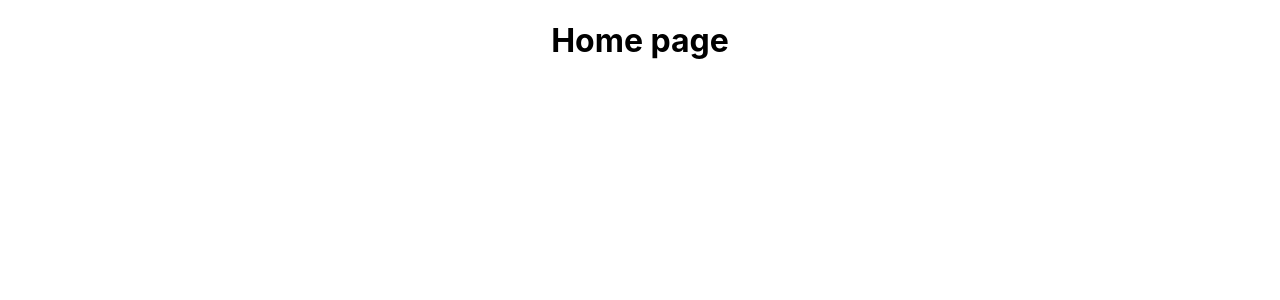
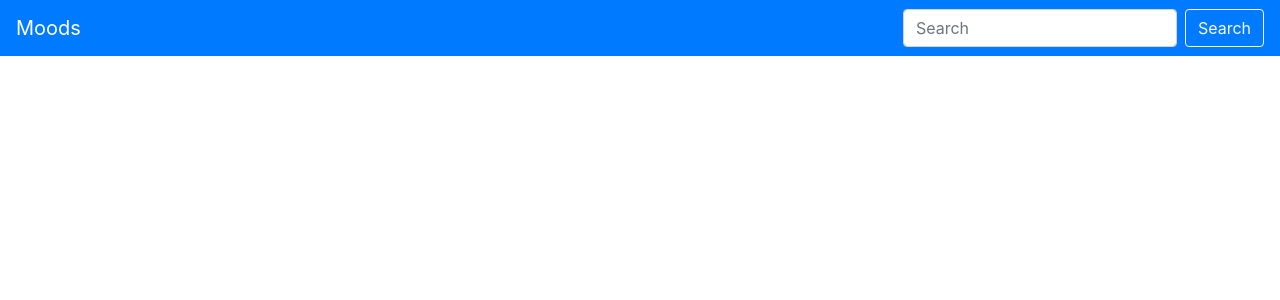
Before and after one commit to NoorFakhry/moods-Front-End, a React (Create React App) app: page /homePage in a window 1280 px wide. Shown: the top 300 px of the page. Built offline with nearby package versions, Linux system fonts and the light colour scheme.

Commit message:
added NavBar component from react-bootstrap

```diff
--- a/package.json
+++ b/package.json
@@ -7,7 +7,9 @@
     "@testing-library/jest-dom": "^5.11.6",
     "@testing-library/react": "^11.1.2",
     "@testing-library/user-event": "^12.2.2",
+    "bootstrap": "^4.5.3",
     "react": "^17.0.1",
+    "react-bootstrap": "^1.4.0",
     "react-dom": "^17.0.1",
     "react-redux": "^7.2.2",
     "react-router-dom": "^5.2.0",
--- a/src/App.js
+++ b/src/App.js
@@ -1,4 +1,5 @@
 import './App.css';
+import 'bootstrap/dist/css/bootstrap.min.css';
 import React from "react";
 import {
   BrowserRouter as Router,
--- a/src/features/HomePage/HomePage.js
+++ b/src/features/HomePage/HomePage.js
@@ -1,9 +1,10 @@
 import React, {Fragment} from 'react';
+import NavBar from '../NavBar/NavBar';
 
 const HomePage = () => {
     return (
         <Fragment>
-            <h1>Home page</h1>
+            <NavBar/>
         </Fragment>
     )
 };
--- /dev/null
+++ b/src/features/NavBar/NavBar.js
@@ -0,0 +1,24 @@
+import React, {Fragment} from 'react';
+import Navbar from 'react-bootstrap/Navbar';
+import Nav from 'react-bootstrap/Nav';
+import Form from 'react-bootstrap/Form';
+import FormControl from 'react-bootstrap/FormControl';
+import Button from 'react-bootstrap/Button';
+
+const NavBar = () => {
+    return(
+        <Fragment>
+            <Navbar bg="primary" variant="dark">
+                <Navbar.Brand href="#home">Moods</Navbar.Brand>
+                <Nav className="mr-auto">
+                </Nav>
+                <Form inline>
+                    <FormControl type="text" placeholder="Search" className="mr-sm-2" />
+                    <Button variant="outline-light">Search</Button>
+                </Form>
+            </Navbar>
+        </Fragment>
+    )
+};
+
+export default NavBar;
```
Also changed, not shown: 1 other file (tests, documents, lock files or other folders).
